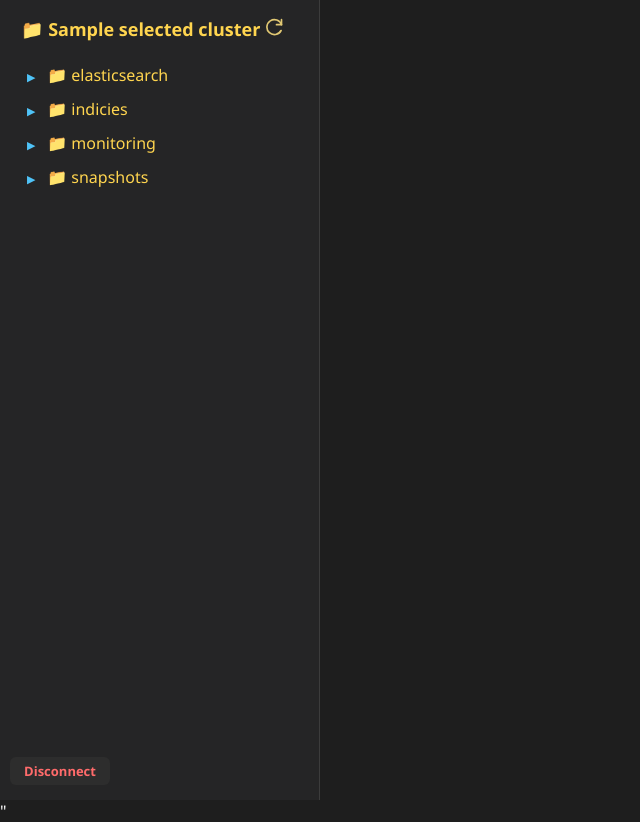
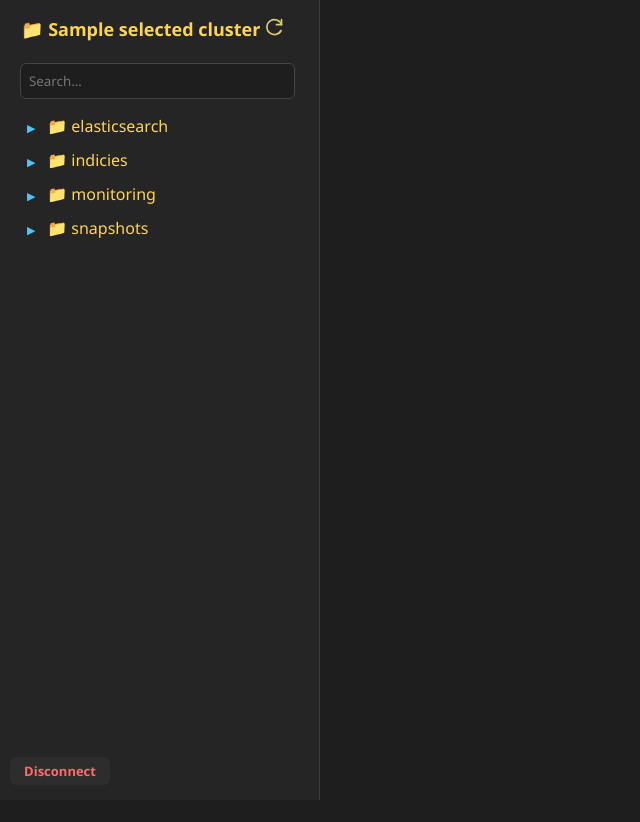
Before and after one commit to DimitrisFournarakos/Elasticsearch-Tool, a Django app: template templates/dashboard.html in a window 1280 px wide. Shown: the whole page, without its empty margins (0-640 px from the left). After the commit the page ends 800 px from the top, so only its background shows below. Run offline with Django 5.2, Linux system fonts and the light colour scheme; tables that the repository leaves empty hold one stand-in row (values such as "Sample post"); the template is opened without the code that fills it: values that come from a table or form of the project are taken from there, most other values are stand-ins (such as "Sample title", 1, 10 or a date in 2020); parts of the project's set-up code (start-up, migrations or seed data) failed here and were passed over.

Commit message:
Add Search-Bar in tree section,global research in order to find a specific file and the path

```diff
--- a/static/css/dashboard.css
+++ b/static/css/dashboard.css
@@ -1190,3 +1190,40 @@ ul.tree li{
     font-size:15px;
     font-style:italic;
 }
+
+/*Style for Global Search Bar*/
+#global-search{
+    width:95%;
+    padding:8px;
+
+    background:#1e1e1e;
+    color:white;
+
+    border:1px solid #444;
+    border-radius:6px;
+
+    margin-top:5px;
+    margin-bottom:10px;
+    margin-left: 5px;
+
+    box-sizing:border-box;
+}
+
+#global-search-results{
+    margin-top:10px;
+}
+
+.global-search-result{
+    padding:6px 8px;
+    cursor:pointer;
+    border-radius:4px;
+}
+
+.global-search-result:hover{
+    background:#333;
+}
+
+.global-search-path{
+    color:#c5c5c5;
+    font-size:12px;
+}
--- /dev/null
+++ b/static/js/global_search.js
@@ -0,0 +1,124 @@
+document.addEventListener("DOMContentLoaded", function(){
+    const input = document.getElementById("global-search");
+    const results = document.getElementById("global-search-results");
+
+    if(!input){
+        return;
+    }
+
+    input.addEventListener("input",function(){
+            const value = this.value.toLowerCase().trim();
+            results.innerHTML = "";
+
+            if(!value){
+                results.style.display = "none";
+
+                return;
+            }
+
+            const startsWithMatches = [];
+            const containsMatches = [];
+
+            document.querySelectorAll(".item-label").forEach(element => {
+                    const text = element.textContent.trim();
+
+                    //Trim the emojis ... This is because i have 📄current_status for example and i want to find something which starts with c.
+                    const searchableText = text.replace(/^[^\w]+/, "").trim();
+                    const lowerText = searchableText.toLowerCase();
+
+                    if(lowerText.startsWith(value)){
+
+                        startsWithMatches.push({
+                            element,
+                            name: searchableText,
+                            path: buildPath(element)
+                        });
+
+                    }
+                    else if(lowerText.includes(value)){
+
+                        containsMatches.push({
+                            element,
+                            name: text,
+                            path: buildPath(element)
+                        });
+
+                    }
+
+                });
+
+            startsWithMatches.sort((a,b) =>a.name.localeCompare(b.name));
+            containsMatches.sort((a,b) =>a.name.localeCompare(b.name));
+
+
+            const matches = [];
+
+            startsWithMatches.forEach(match => {matches.push(match);});
+            containsMatches.forEach(match => {matches.push(match);});
+
+
+            if(matches.length === 0){
+                results.style.display = "block";
+                results.innerHTML = `
+                                    <div id="no-clusters-found">
+                                        No results found.
+                                    </div>
+                                `;
+
+                return;
+            }
+
+            window.searchMatches = matches;
+            results.style.display = "block";
+
+            matches.forEach((match,index) => {
+                results.innerHTML += `<div class="global-search-result" data-index="${index}">
+                                            <div class="global-search-name">
+                                                📄 ${match.name}
+                                            </div>
+                                            <div class="global-search-path">
+                                                📁 ${match.path}
+                                            </div>
+                                        </div>`;
+
+            });
+
+        });
+
+});
+
+function buildPath(element){
+    const path = [];
+    let current = element.closest("li");
+
+    while(current){
+        const folder = current.querySelector(":scope > .folder-label");
+
+        if(folder){
+            path.unshift(folder.textContent.replace("📁","").trim());
+        }
+
+        current = current.parentElement ?.closest("li");
+
+    }
+
+    return path.join(" / ");
+
+}
+
+document.addEventListener("click",function(e){
+        const result = e.target.closest(".global-search-result");
+
+        if(!result){
+            return;
+        }
+
+        const index = parseInt(result.dataset.index);
+        const target = window.searchMatches[index].element;
+
+        target.click();
+        document.getElementById("global-search").value = "";
+        document.getElementById("global-search-results").style.display ="none";
+        document.getElementById("global-search-results").innerHTML = "";
+
+});
--- a/templates/cluster_selection.html
+++ b/templates/cluster_selection.html
@@ -40,7 +40,7 @@
 
 
         <ul id="cluster-list" class="child">
-        <br>
+
         <input type="text" id="cluster-search" placeholder="Search Clusters...">
         <div id="no-clusters-found" style="display:none;">No clusters found.</div>
 
--- a/templates/dashboard.html
+++ b/templates/dashboard.html
@@ -46,6 +46,8 @@
                         </span>
                 </div>
 
+                <input type="text" id="global-search" placeholder="Search...">
+                <div id="global-search-results" style="display:none;"></div>
 
                     <ul class="tree">
 
@@ -551,7 +553,9 @@
 <script src="{% static 'js/validate_cluster.js' %}"></script>
 <script src="{% static 'js/save_cluster.js' %}"></script>
 <script src="{% static 'js/delete_cluster.js' %}"></script>
-<script src="{% static 'js/cluster_search.js' %}"></script>"
+<script src="{% static 'js/cluster_search.js' %}"></script>
+<script src="{% static 'js/global_search.js' %}"></script>
+
 
 </body>
 </html>
```
